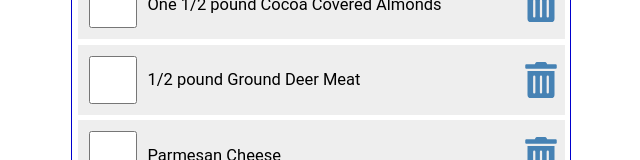
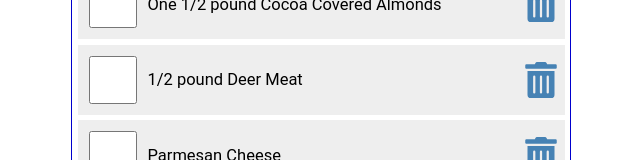
Before and after one commit to sallydough/01tut, a React (Create React App) app: page / in a window 1280 px wide. Shown: the part 172-332 px from the top of the page, without its empty margins (319-959 px from the left). Built offline with nearby package versions, Linux system fonts and the light colour scheme.

Commit message:
edit list

```diff
--- a/src/List.js
+++ b/src/List.js
@@ -12,7 +12,7 @@ const List = () => {
     {
       id: 2,
       checked: false,
-      item: "1/2 pound Ground Deer Meat",
+      item: "1/2 pound Deer Meat",
     },
     {
       id: 3,
```
